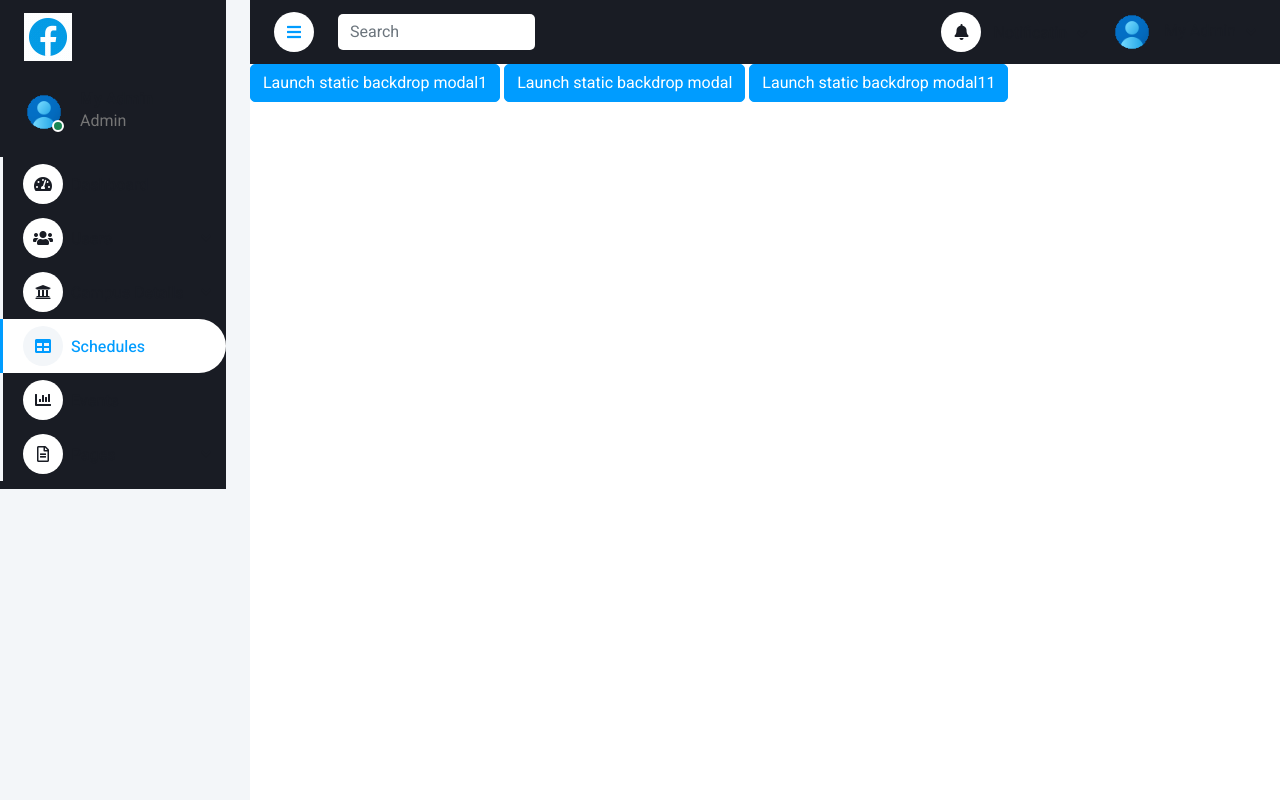
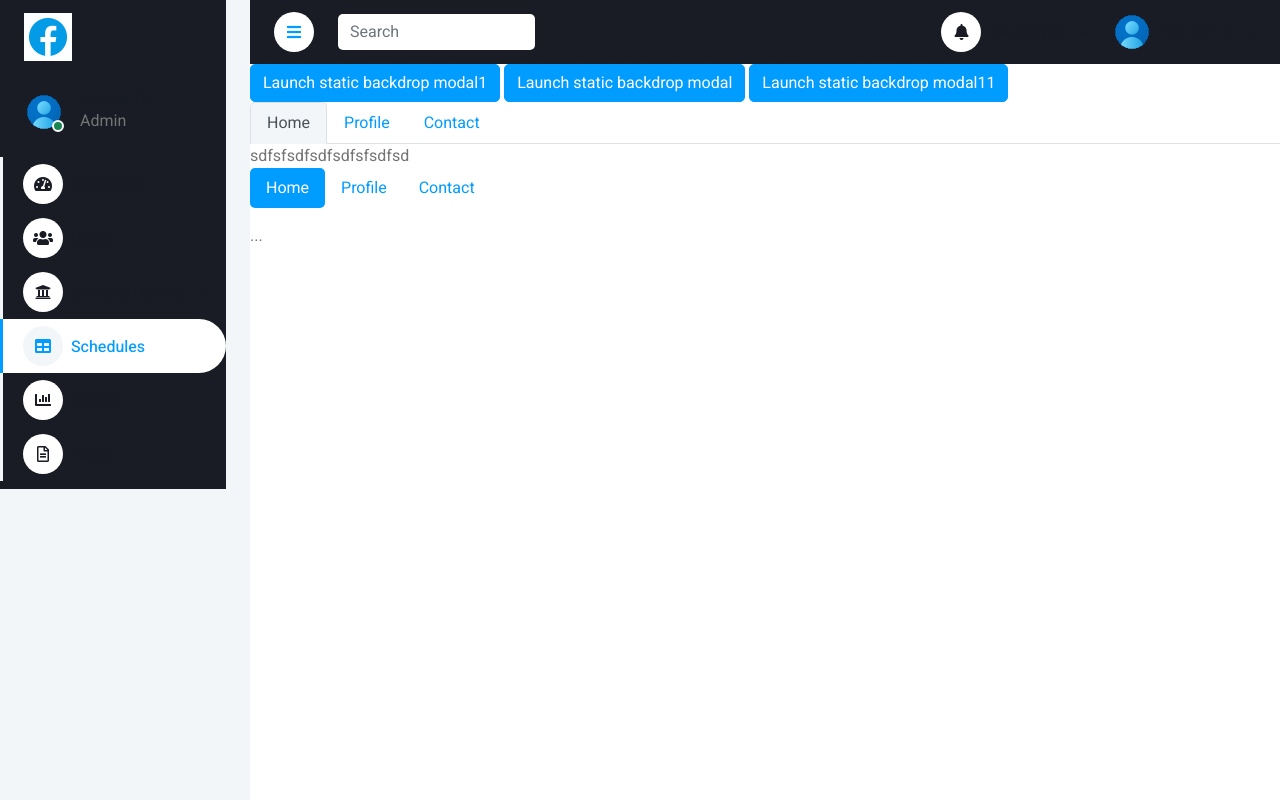
Before and after one commit to Dilan-Sathruwan/LHM_System, a PHP site: page /admin/schedules.php in a window 1280 px wide. Run offline with PHP 8.4, Linux system fonts and the light colour scheme; some libraries are stand-ins or nearby versions.

Commit message:
test toggle nav tabs

```diff
--- a/admin/schedules.php
+++ b/admin/schedules.php
@@ -405,6 +405,59 @@
 
 
 
+
+
+
+
+
+
+
+    <nav>
+        <div class="nav nav-tabs" id="nav-tab" role="tablist">
+            <button class="nav-link active " id="nav-home-tab" data-bs-toggle="tab" data-bs-target="#nav-home"
+                type="button" role="tab" aria-controls="nav-home" aria-selected="true">Home</button>
+            <button class="nav-link" id="nav-profile-tab" data-bs-toggle="tab" data-bs-target="#nav-profile"
+                type="button" role="tab" aria-controls="nav-profile" aria-selected="false">Profile</button>
+            <button class="nav-link" id="nav-contact-tab" data-bs-toggle="tab" data-bs-target="#nav-contact"
+                type="button" role="tab" aria-controls="nav-contact" aria-selected="false">Contact</button>
+        </div>
+    </nav>
+    <div class="tab-content" id="nav-tabContent">
+        <div class="tab-pane fade show active" id="nav-home" role="tabpanel" aria-labelledby="nav-home-tab">
+            sdfsfsdfsdfsdfsfsdfsd</div>
+        <div class="tab-pane fade" id="nav-profile" role="tabpanel" aria-labelledby="nav-profile-tab">
+            sdfsdfdsfsdfsdfsdfsdfsd</div>
+        <div class="tab-pane fade" id="nav-contact" role="tabpanel" aria-labelledby="nav-contact-tab">
+            sdfsfsdfsdfsfsdfsdfsdfsfsfsfsdfr</div>
+    </div>
+
+
+
+
+
+
+
+    <ul class="nav nav-pills mb-3" id="pills-tab" role="tablist">
+        <li class="nav-item " role="presentation">
+            <button class="nav-link active" id="pills-home-tab" data-bs-toggle="pill" data-bs-target="#pills-home"
+                type="button" role="tab" aria-controls="pills-home" aria-selected="true">Home</button>
+        </li>
+        <li class="nav-item" role="presentation">
+            <button class="nav-link" id="pills-profile-tab" data-bs-toggle="pill" data-bs-target="#pills-profile"
+                type="button" role="tab" aria-controls="pills-profile" aria-selected="false">Profile</button>
+        </li>
+        <li class="nav-item" role="presentation">
+            <button class="nav-link" id="pills-contact-tab" data-bs-toggle="pill" data-bs-target="#pills-contact"
+                type="button" role="tab" aria-controls="pills-contact" aria-selected="false">Contact</button>
+        </li>
+    </ul>
+    <div class="tab-content" id="pills-tabContent">
+        <div class="tab-pane fade show active" id="pills-home" role="tabpanel" aria-labelledby="pills-home-tab">...
+        </div>
+        <div class="tab-pane fade" id="pills-profile" role="tabpanel" aria-labelledby="pills-profile-tab">...</div>
+        <div class="tab-pane fade" id="pills-contact" role="tabpanel" aria-labelledby="pills-contact-tab">...</div>
+    </div>
+
 </div>
 <!-- Content End -->
 
```
